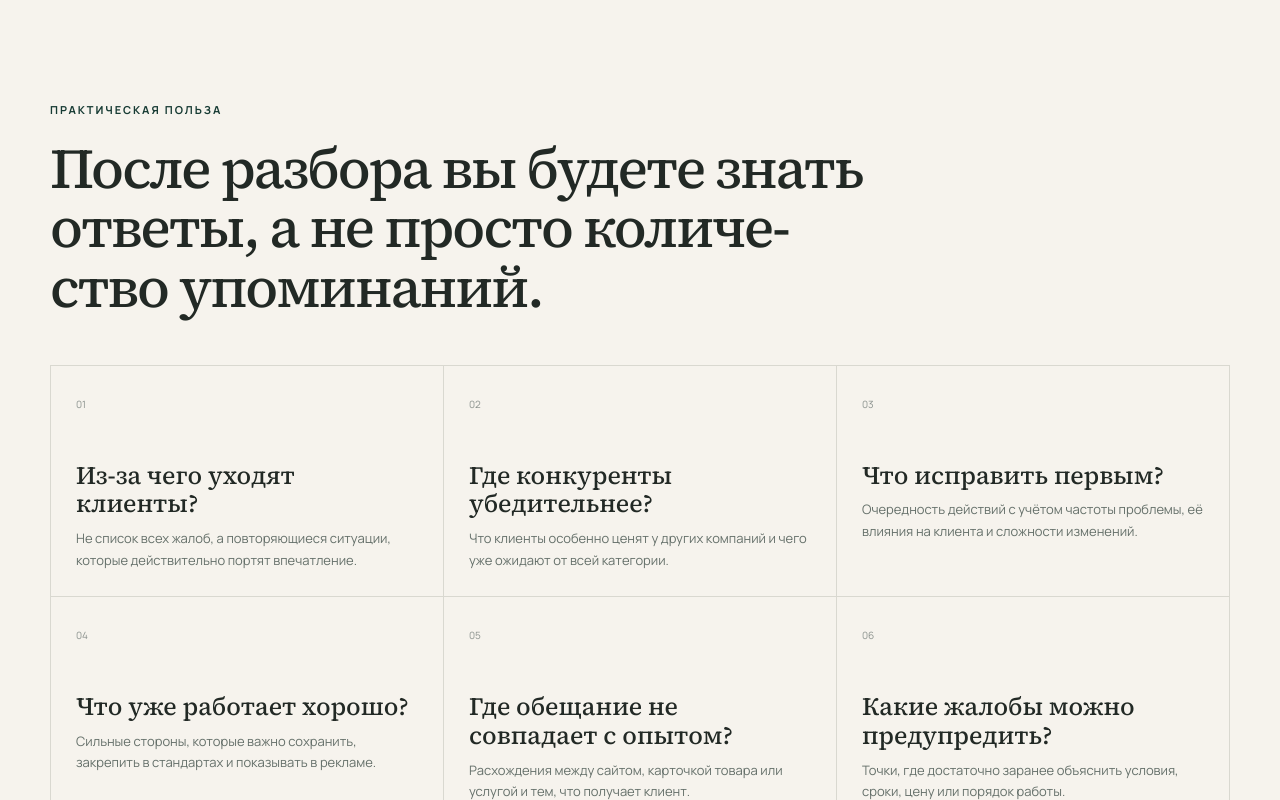
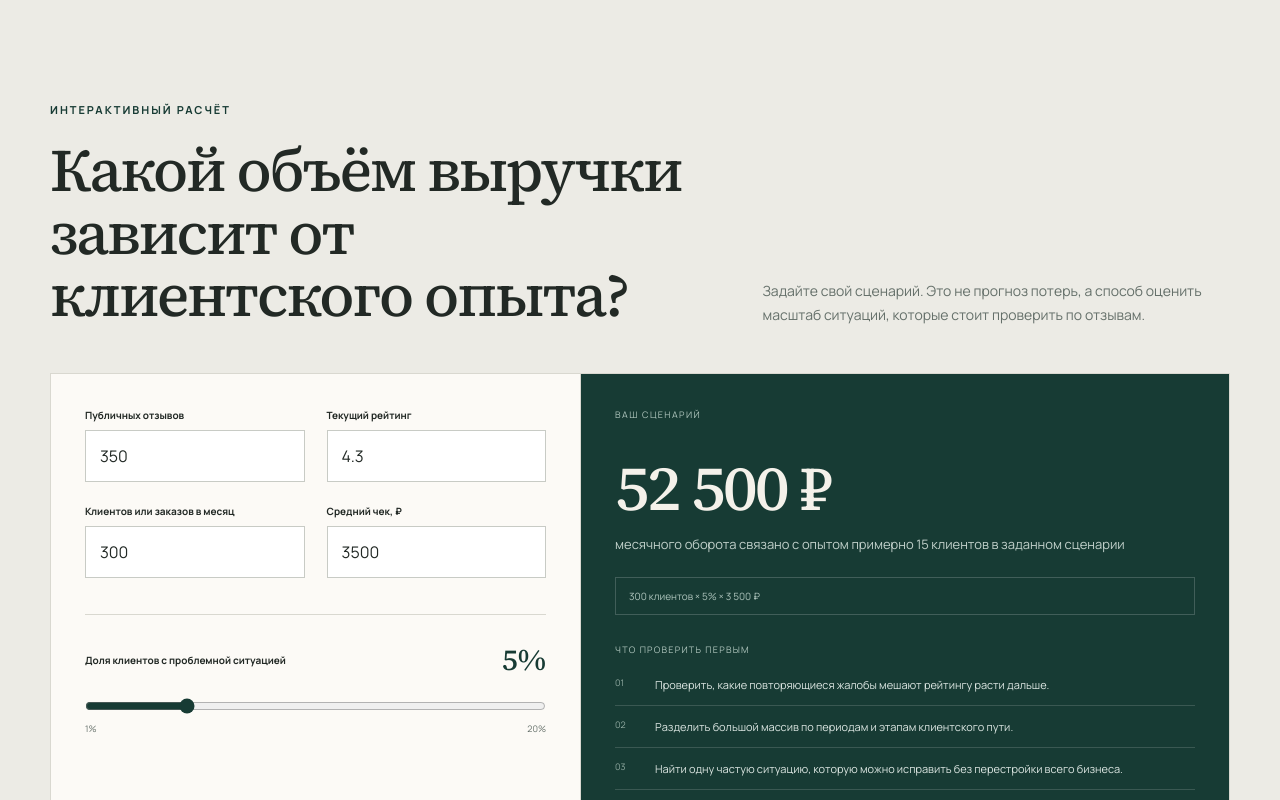
Before and after one commit to mariawinslow1/smart-go, a React (Vite) app: page / in a window 1280 px wide. Shown: the part 2280-3080 px from the top of the page. Built offline with nearby package versions, Linux system fonts and the light colour scheme.

Commit message:
Add customer experience impact calculator

```diff
--- /dev/null
+++ b/src/components/ImpactCalculator.jsx
@@ -0,0 +1,88 @@
+import { useMemo, useState } from 'react';
+import { Link } from 'react-router-dom';
+import { ArrowRight } from './Icons';
+
+const money = new Intl.NumberFormat('ru-RU', {
+  style: 'currency',
+  currency: 'RUB',
+  maximumFractionDigits: 0,
+});
+
+const number = new Intl.NumberFormat('ru-RU');
+
+export default function ImpactCalculator() {
+  const [reviews, setReviews] = useState(350);
+  const [rating, setRating] = useState(4.3);
+  const [clients, setClients] = useState(300);
+  const [averageCheck, setAverageCheck] = useState(3500);
+  const [affectedShare, setAffectedShare] = useState(5);
+
+  const result = useMemo(() => {
+    const affectedClients = Math.max(0, Math.round(clients * affectedShare / 100));
+    return {
+      affectedClients,
+      affectedRevenue: affectedClients * averageCheck,
+    };
+  }, [averageCheck, clients, affectedShare]);
+
+  const priorities = [
+    rating < 4.3
+      ? 'Разобрать причины низких оценок отдельно от единичных эмоциональных отзывов.'
+      : 'Проверить, какие повторяющиеся жалобы мешают рейтингу расти дальше.',
+    reviews >= 300
+      ? 'Разделить большой массив по периодам и этапам клиентского пути.'
+      : 'Сопоставить ваши отзывы с конкурентами, чтобы увидеть недостающие сигналы.',
+    affectedShare >= 8
+      ? 'Начать со стандарта работы в самой частой проблемной ситуации.'
+      : 'Найти одну частую ситуацию, которую можно исправить без перестройки всего бизнеса.',
+  ];
+
+  return (
+    <section className="impact-calculator">
+      <div className="container">
+        <div className="calculator-head">
+          <div>
+            <div className="eyebrow">Интерактивный расчёт</div>
+            <h2>Какой объём выручки зависит от клиентского опыта?</h2>
+          </div>
+          <p>Задайте свой сценарий. Это не прогноз потерь, а способ оценить масштаб ситуаций, которые стоит проверить по отзывам.</p>
+        </div>
+
+        <div className="calculator-shell">
+          <div className="calculator-inputs">
+            <div className="calculator-field">
+              <label htmlFor="calc-reviews">Публичных отзывов</label>
+              <input id="calc-reviews" type="number" min="10" max="100000" step="10" value={reviews} onChange={(event) => setReviews(Number(event.target.value) || 0)} />
+            </div>
+            <div className="calculator-field">
+              <label htmlFor="calc-rating">Текущий рейтинг</label>
+              <input id="calc-rating" type="number" min="1" max="5" step="0.1" value={rating} onChange={(event) => setRating(Math.min(5, Number(event.target.value) || 0))} />
+            </div>
+            <div className="calculator-field">
+              <label htmlFor="calc-clients">Клиентов или заказов в месяц</label>
+              <input id="calc-clients" type="number" min="1" max="1000000" step="10" value={clients} onChange={(event) => setClients(Number(event.target.value) || 0)} />
+            </div>
+            <div className="calculator-field">
+              <label htmlFor="calc-check">Средний чек, ₽</label>
+              <input id="calc-check" type="number" min="1" max="100000000" step="500" value={averageCheck} onChange={(event) => setAverageCheck(Number(event.target.value) || 0)} />
+            </div>
+            <div className="calculator-range">
+              <div><label htmlFor="calc-share">Доля клиентов с проблемной ситуацией</label><output htmlFor="calc-share">{affectedShare}%</output></div>
+              <input id="calc-share" type="range" min="1" max="20" step="1" value={affectedShare} onChange={(event) => setAffectedShare(Number(event.target.value))} />
+              <div className="range-scale"><span>1%</span><span>20%</span></div>
+            </div>
+          </div>
+
+          <div className="calculator-output" aria-live="polite">
+            <span className="calculator-output-label">Ваш сценарий</span>
+            <div className="calculator-main-result"><strong>{money.format(result.affectedRevenue)}</strong><p>месячного оборота связано с опытом примерно {number.format(result.affectedClients)} клиентов в заданном сценарии</p></div>
+            <div className="calculator-formula">{number.format(clients)} клиентов × {affectedShare}% × {money.format(averageCheck)}</div>
+            <div className="calculator-priorities"><span>Что проверить первым</span>{priorities.map((item, index) => <p key={item}><b>0{index + 1}</b>{item}</p>)}</div>
+            <Link className="btn btn-light btn-full" to="/audit">Получить 3 наблюдения по своим отзывам <ArrowRight /></Link>
+          </div>
+        </div>
+        <p className="calculator-note">Расчёт не означает, что указанная сумма потеряна или гарантированно будет получена после изменений. Он показывает оборот, связанный с выбранной долей клиентских ситуаций.</p>
+      </div>
+    </section>
+  );
+}
--- a/src/pages/Home.jsx
+++ b/src/pages/Home.jsx
@@ -2,6 +2,7 @@ import { Link } from 'react-router-dom';
 import Section from '../components/Section';
 import Seo from '../components/Seo';
 import { ArrowRight, Check } from '../components/Icons';
+import ImpactCalculator from '../components/ImpactCalculator';
 import { pageMeta } from '../config';
 
 const questions = [
@@ -53,6 +54,8 @@ export default function Home() {
       <p className="demo-disclaimer">Цифры используются для демонстрации формата анализа. Это не результат реального клиента и не обещание заранее известного эффекта.</p>
     </div></section>
 
+    <ImpactCalculator />
+
     <Section eyebrow="Практическая польза" title="После разбора вы будете знать ответы, а не просто количество упоминаний.">
       <div className="question-grid">{questions.map(([no, title, text]) => <article key={no}><span>{no}</span><h3>{title}</h3><p>{text}</p></article>)}</div>
     </Section>
```
Also changed, not shown: src/styles.css.
